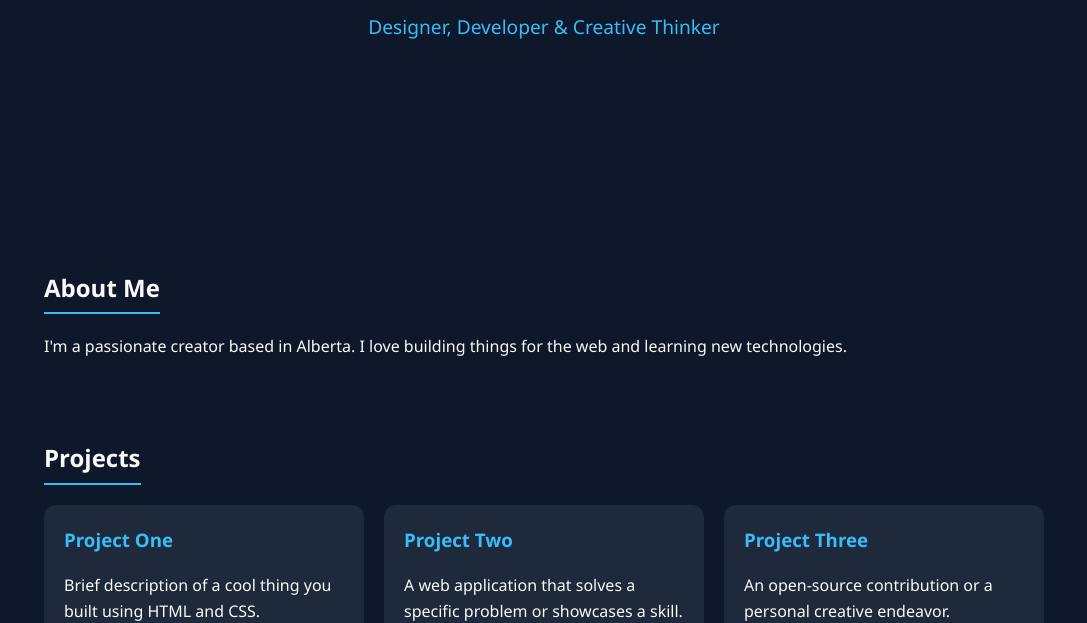
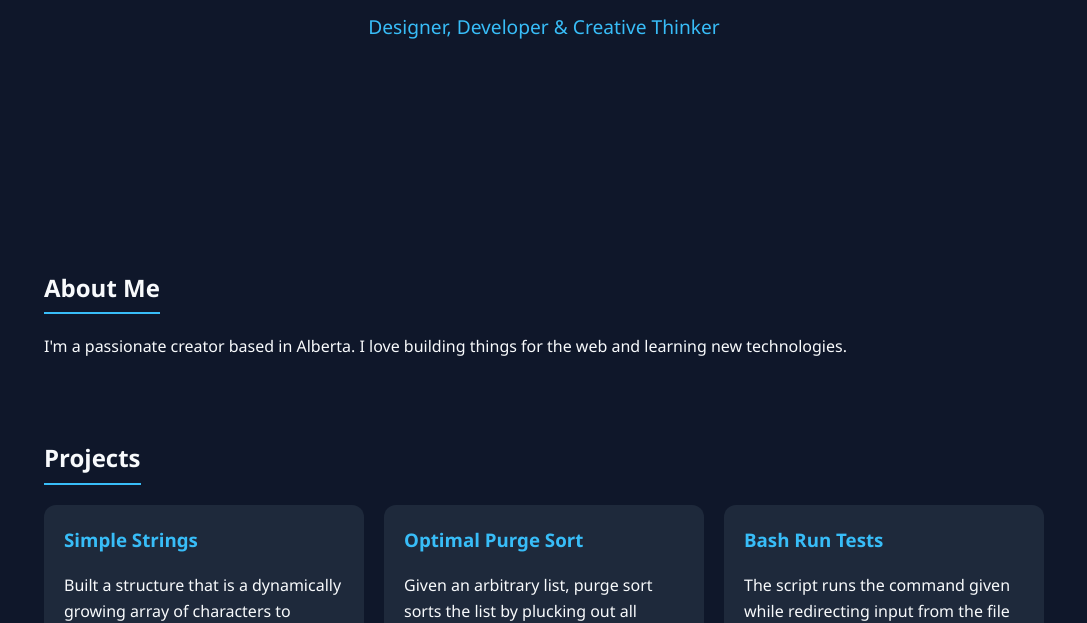
Before and after one commit to zimoykong/zimoykong.github.io, a plain HTML site: page index.html in a window 1280 px wide. Shown: the part 329-952 px from the top of the page, without its empty margins (96-1183 px from the left). Drawn offline with Linux system fonts and the light colour scheme.

Commit message:
Update index.html

```diff
--- a/index.html
+++ b/index.html
@@ -126,16 +126,16 @@
             <h2>Projects</h2>
             <div class="grid">
                 <div class="card">
-                    <h3>Project One</h3>
-                    <p>Brief description of a cool thing you built using HTML and CSS.</p>
+                    <h3>Simple Strings</h3>
+                    <p>Built a structure that is a dynamically growing array of characters to represent strings in c from scratch and wrote functions to read, print, append and concatenate the strings.</p>
                 </div>
                 <div class="card">
-                    <h3>Project Two</h3>
-                    <p>A web application that solves a specific problem or showcases a skill.</p>
+                    <h3>Optimal Purge Sort</h3>
+                    <p>Given an arbitrary list, purge sort sorts the list by plucking out all elements from the list that are not already in order. That leads to multiple resultant lists, optimal purge sort only returns the longest possible resultant list after the sort.</p>
                 </div>
                 <div class="card">
-                    <h3>Project Three</h3>
-                    <p>An open-source contribution or a personal creative endeavor.</p>
+                    <h3>Bash Run Tests</h3>
+                    <p>The script runs the command given while redirecting input from the file stem.in and compares the output from that execution of the command to the contents of the file stem.out.</p>
                 </div>
             </div>
         </section>
```
